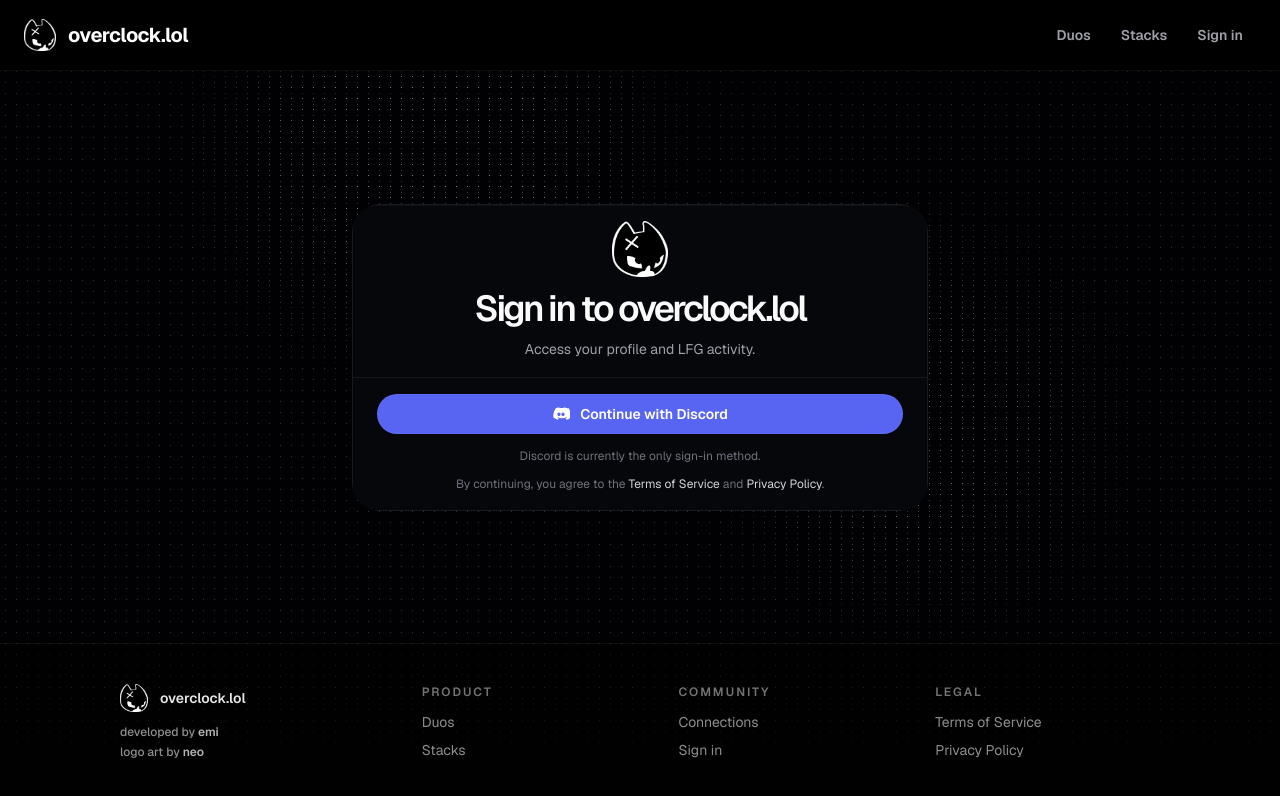
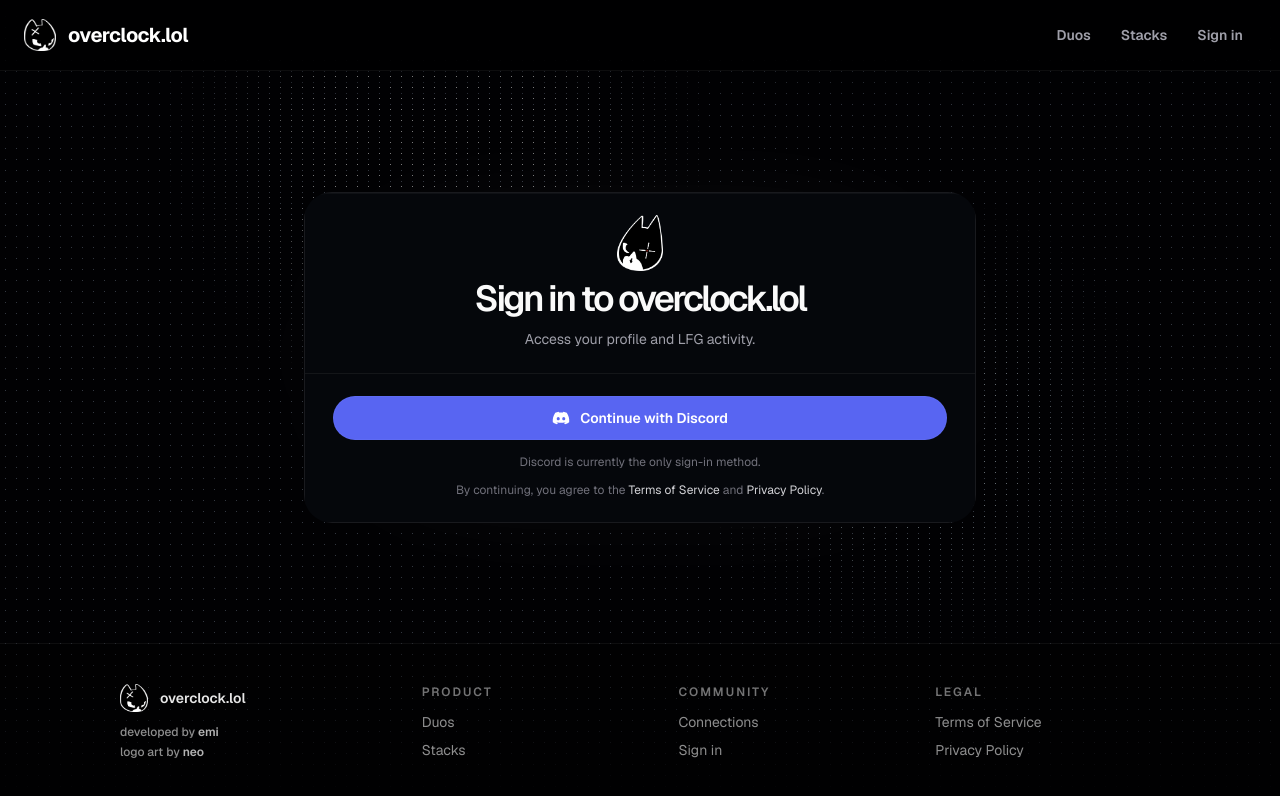
Before and after one commit to emijane/overclock.lol, a Next.js app in the folder overclock/: page /login in a window 1280 px wide. Shown: the top 796 px of the page. Built offline with nearby package versions, Linux system fonts and the light colour scheme; no server answers.

Commit message:
login page style: refine login card scale, focal glow, and Discord branding

```diff
--- a/overclock/app/login/components/discord-login-card.tsx
+++ b/overclock/app/login/components/discord-login-card.tsx
@@ -3,6 +3,7 @@
 import Image from "next/image";
 import Link from "next/link";
 import { useState } from "react";
+import { FaDiscord } from "react-icons/fa";
 
 import { createClient } from "@/lib/supabase/client";
 
@@ -33,15 +34,15 @@ export function DiscordLoginCard() {
 
   return (
     <div className="overflow-hidden rounded-[22px] border border-white/8 bg-[#05070b] shadow-[0_24px_70px_rgba(0,0,0,0.24),inset_0_1px_0_rgba(255,255,255,0.04)] ring-1 ring-white/5">
-      <div className="border-b border-white/6 px-5 py-4 sm:px-6">
+      <div className="border-b border-white/6 px-6 py-5 sm:px-7 sm:py-5.5">
         <div className="min-w-0 text-center">
-          <div className="mb-3 flex justify-center">
+          <div className="mb-2 flex justify-center">
             <Image
-              src="/branding/kitty-v1/kitty-v1-white-cross-border.png"
+              src="/branding/kitty-v2/kitty-v2-red-eye-cross-border.png"
               alt="Overclock logo"
               width={56}
               height={56}
-              className="h-14 w-14 shrink-0"
+              className="h-14 w-auto shrink-0"
               priority
             />
           </div>
@@ -54,22 +55,15 @@ export function DiscordLoginCard() {
         </div>
       </div>
 
-      <div className="grid gap-3 px-5 py-4 sm:px-6">
+      <div className="grid gap-3 px-6 py-5 sm:px-7 sm:py-5.5">
         <button
           type="button"
           onClick={handleDiscordLogin}
           disabled={isLoading}
           aria-disabled={isLoading}
-          className="inline-flex h-10 items-center justify-center gap-2.5 rounded-full border border-[#6c77f5]/30 bg-[#5865F2] px-5 text-sm font-semibold text-white transition hover:border-[#7d86f7]/40 hover:bg-[#6c77f5] focus-visible:outline-none focus-visible:ring-2 focus-visible:ring-[#6c77f5]/50 focus-visible:ring-offset-2 focus-visible:ring-offset-[#05070b] disabled:cursor-wait disabled:border-white/8 disabled:bg-white/4 disabled:text-zinc-400"
+          className="inline-flex h-11 items-center justify-center gap-2.5 rounded-full border border-[#6c77f5]/30 bg-[#5865F2] px-5 text-sm font-semibold text-white transition hover:border-[#7d86f7]/40 hover:bg-[#6c77f5] focus-visible:outline-none focus-visible:ring-2 focus-visible:ring-[#6c77f5]/50 focus-visible:ring-offset-2 focus-visible:ring-offset-[#05070b] disabled:cursor-wait disabled:border-white/8 disabled:bg-white/4 disabled:text-zinc-400"
         >
-          <svg
-            aria-hidden="true"
-            viewBox="0 0 24 24"
-            className="h-4.5 w-4.5 shrink-0"
-            fill="currentColor"
-          >
-            <path d="M20.317 4.369A19.791 19.791 0 0 0 15.885 3c-.191.328-.403.769-.554 1.116a18.27 18.27 0 0 0-5.287 0A11.75 11.75 0 0 0 9.49 3a19.736 19.736 0 0 0-4.433 1.369C2.25 8.557 1.489 12.64 1.87 16.666a19.9 19.9 0 0 0 5.993 3.03 14.31 14.31 0 0 0 1.284-2.111 12.945 12.945 0 0 1-2.024-.977c.17-.124.336-.253.496-.386 3.905 1.833 8.142 1.833 12 0 .162.133.327.262.496.386-.646.385-1.323.713-2.024.977.37.765.8 1.468 1.284 2.111a19.87 19.87 0 0 0 5.993-3.03c.456-4.664-.777-8.71-3.051-12.297ZM9.309 14.717c-1.183 0-2.157-1.085-2.157-2.419 0-1.334.955-2.42 2.157-2.42 1.211 0 2.176 1.095 2.157 2.42 0 1.334-.955 2.419-2.157 2.419Zm5.382 0c-1.183 0-2.157-1.085-2.157-2.419 0-1.334.955-2.42 2.157-2.42 1.211 0 2.176 1.095 2.157 2.42 0 1.334-.946 2.419-2.157 2.419Z" />
-          </svg>
+          <FaDiscord className="h-4.5 w-4.5 shrink-0" aria-hidden="true" />
           {isLoading ? "Redirecting..." : "Continue with Discord"}
         </button>
 
--- a/overclock/app/login/page.tsx
+++ b/overclock/app/login/page.tsx
@@ -53,10 +53,14 @@ export default async function LoginPage({ searchParams }: LoginPageProps) {
         className="relative z-10 flex flex-1 flex-col justify-center"
         maxWidthClassName="max-w-4xl"
       >
-        <section className="mx-auto w-full max-w-xl rounded-[28px]">
+        <section className="relative mx-auto w-full max-w-[42rem] rounded-[28px]">
+          <div
+            aria-hidden="true"
+            className="pointer-events-none absolute inset-x-10 inset-y-8 rounded-full bg-white/[0.05] blur-3xl"
+          />
           <div className="overflow-hidden rounded-[28px]">
             <PageReveal delay={1}>
-              <div className="grid gap-3">
+              <div className="relative z-10 grid gap-3">
                 <AuthMessage message={message} type={messageType} />
                 {isAuthenticated ? (
                   <div className="overflow-hidden rounded-[22px] border border-white/8 bg-[#05070b] shadow-[0_24px_70px_rgba(0,0,0,0.24),inset_0_1px_0_rgba(255,255,255,0.04)]">
```
